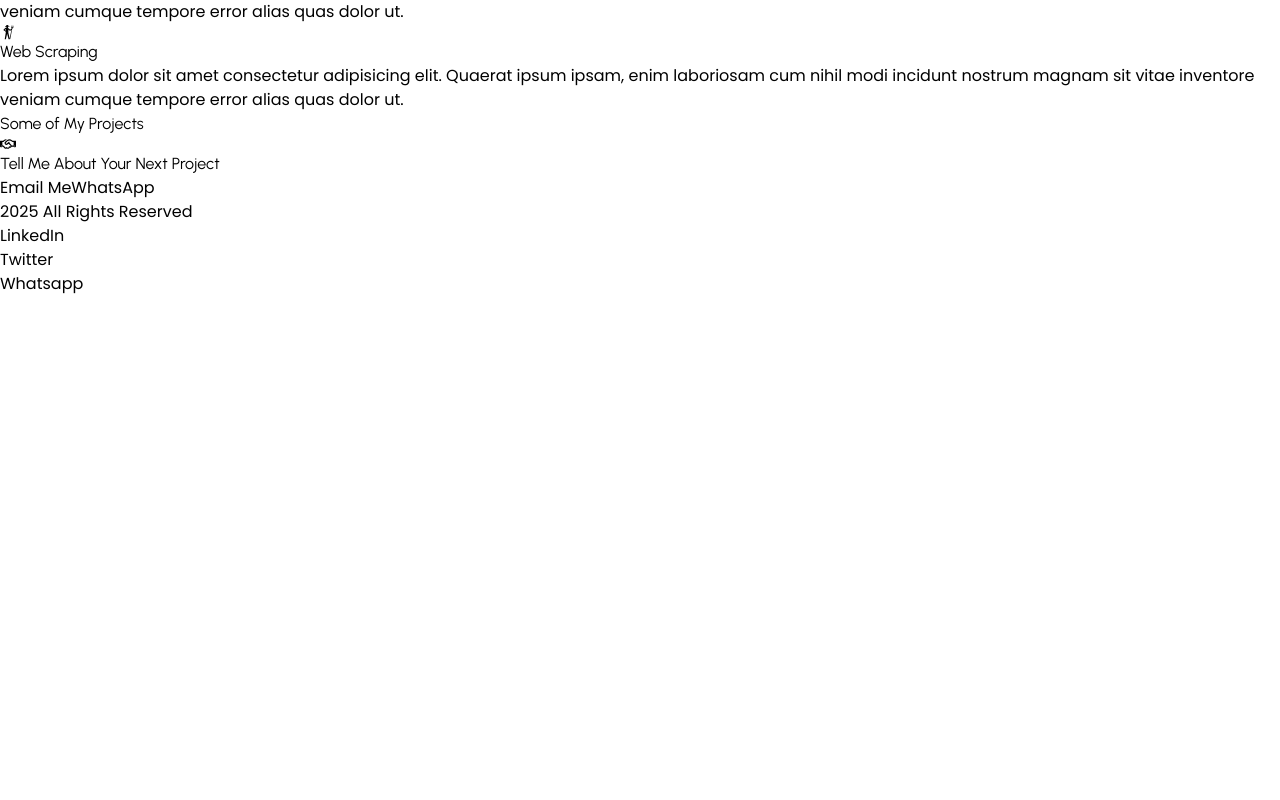
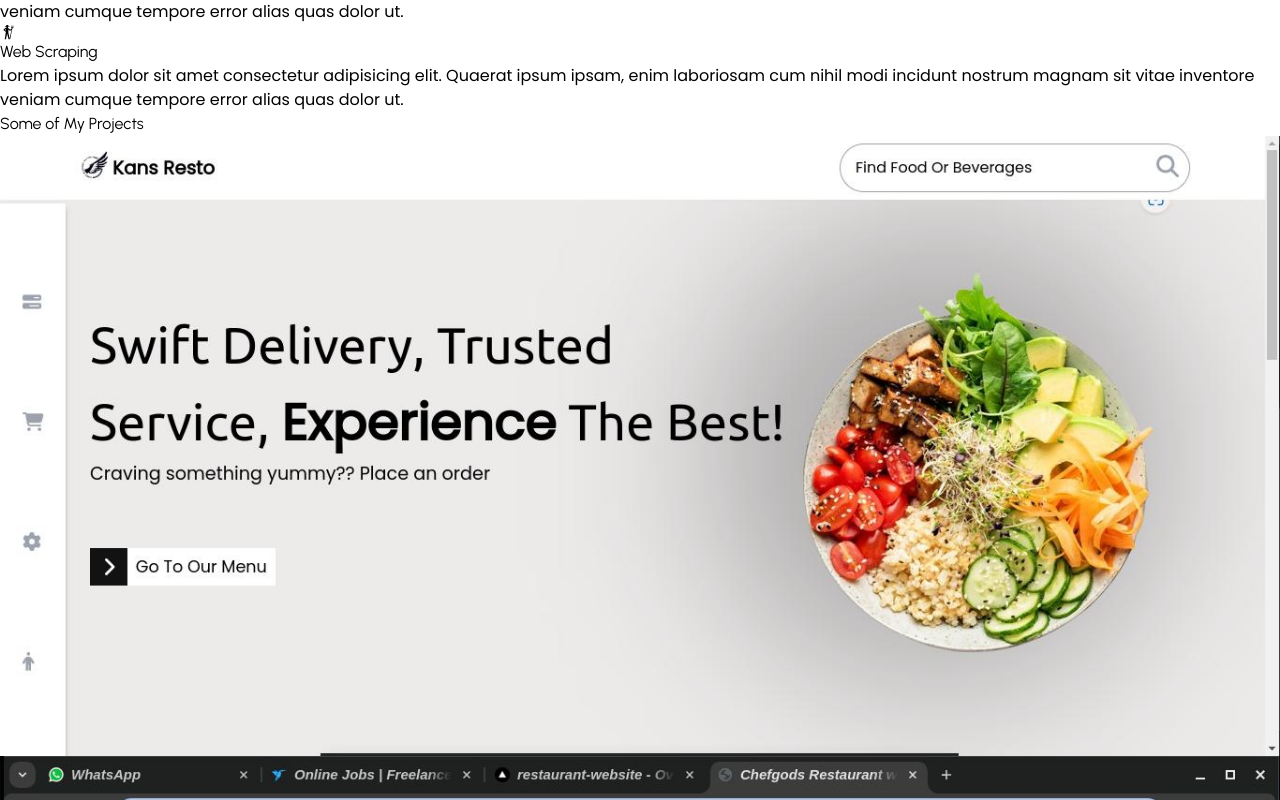
Before and after one commit to Asuraking913/MyPortfolio, a React (Vite) app: page / in a window 1280 px wide. Shown: the part 2360-3160 px from the top of the page. Before the commit the page ends 2656 px from the top, so only its background shows below. Built offline with nearby package versions, Linux system fonts and the light colour scheme.

Commit message:
update: created project component

```diff
--- /dev/null
+++ b/src/components/home/projectComp.jsx
@@ -0,0 +1,13 @@
+import React from 'react'
+
+function ProjectComp({images, name, descp, link}) {
+  return (
+    <div className='flex h-[450px] shadow-sm shadow-[--black] rounded-[.8px]'>
+        <div className=''>
+            <img src={images[0]} alt="" />
+        </div>
+    </div>
+  )
+}
+
+export default ProjectComp
--- a/src/components/home/projects.jsx
+++ b/src/components/home/projects.jsx
@@ -10,6 +10,7 @@ import belle from "../../assets/pics/belle.jpg"
 import mystic from "../../assets/pics/mystic.jpg"
 import mystic1 from "../../assets/pics/mystic1.jpg"
 import mystic2 from "../../assets/pics/mystic2.jpg"
+import ProjectComp from './projectComp'
 
 function Projects() {
 
@@ -33,19 +34,21 @@ function Projects() {
       link: "belle"
     },
     {
-      img: [],
+      img: [mystic, mystic1, mystic2],
       name: "Mystic Reads",
       descp: "Social Media Website for reading novels",
       link: "mystic"
     },
  ]
 
+ const projects = projectList.map((items, i) => <ProjectComp images={items.img} name={items.name} link={items.link} descp={items.descp}/>)
+
   return (
-   <section className='min-h-[60vh] py-[2em]'>
+   <section className='min-h-[60vh] py-[2em] sm:px-[--pdx]'>
         <h2 className='sm:text-[2rem] text-[1.5rem] urba font-semibold text-center'>Some of My Projects</h2>
 
-        <div>
-
+        <div className='grid grid-cols-3 gap-[20px]'>
+          {projects}
         </div>
    </section>
   )
```
